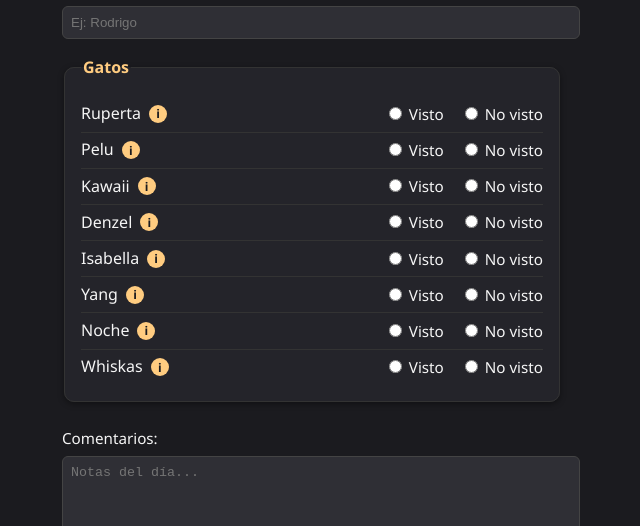
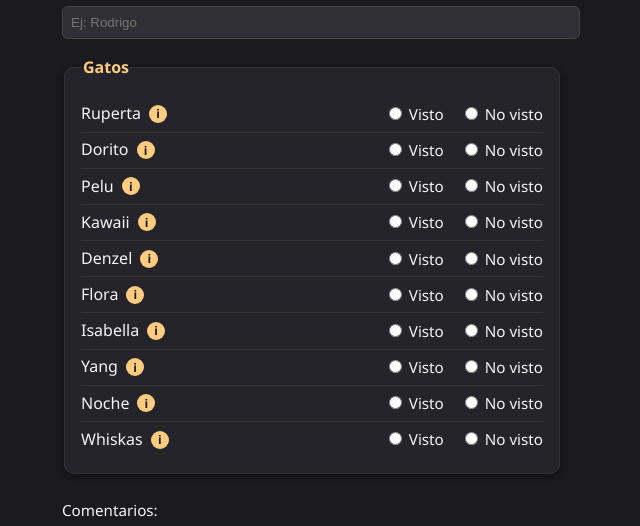
Before and after one commit to rodriamaya/reporte, a plain HTML site: page index.html in a window 1280 px wide. Shown: the part 238-764 px from the top of the page, without its empty margins (328-968 px from the left). Drawn offline with Linux system fonts and the light colour scheme.

Commit message:
Update Denzel and add Flora to the gatos list

```diff
--- a/index.html
+++ b/index.html
@@ -237,9 +237,11 @@
   <script>
     const gatos = [
       { nombre: "Ruperta", descripcion: "Gata naranja y blanca, zona invernáculo (celia)" },
+      { nombre: "Dorito", descripcion: "Gato naranja y blanca, zona invernáculo (celia)" },
       { nombre: "Pelu", descripcion: "Gata negra, ojos amarillos claro, pelo largo, zona celia" },
       { nombre: "Kawaii", descripcion: "Gata negra, detalle en oreja izquierda, zona celia" },
-      { nombre: "Denzel", descripcion: "Gato negro esbelto, zona celia" },
+      { nombre: "Denzel", descripcion: "Gato negro esbelto, zona invernadero" },
+      { nombre: "Flora", descripcion: "Gata negra y blanca, zona invernadero" },
       { nombre: "Isabella", descripcion: "Gata negra, zona mariposario" },
       { nombre: "Yang", descripcion: "Gata blanca y negra, zona pañol" },
       { nombre: "Noche", descripcion: "Gata negra, zona baños" },
```
